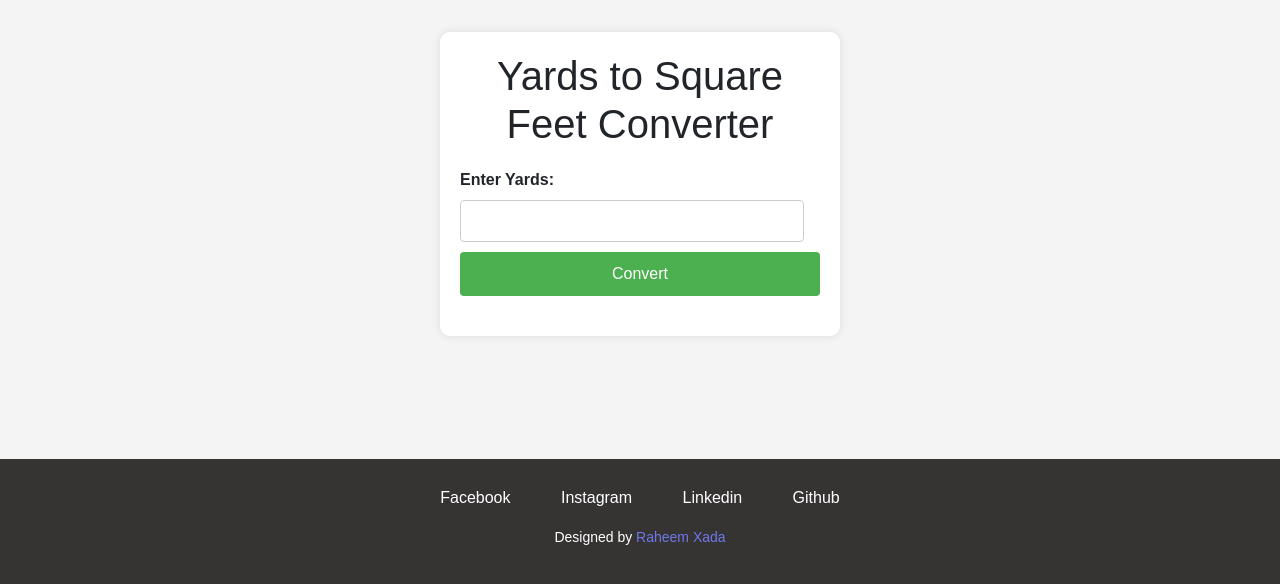
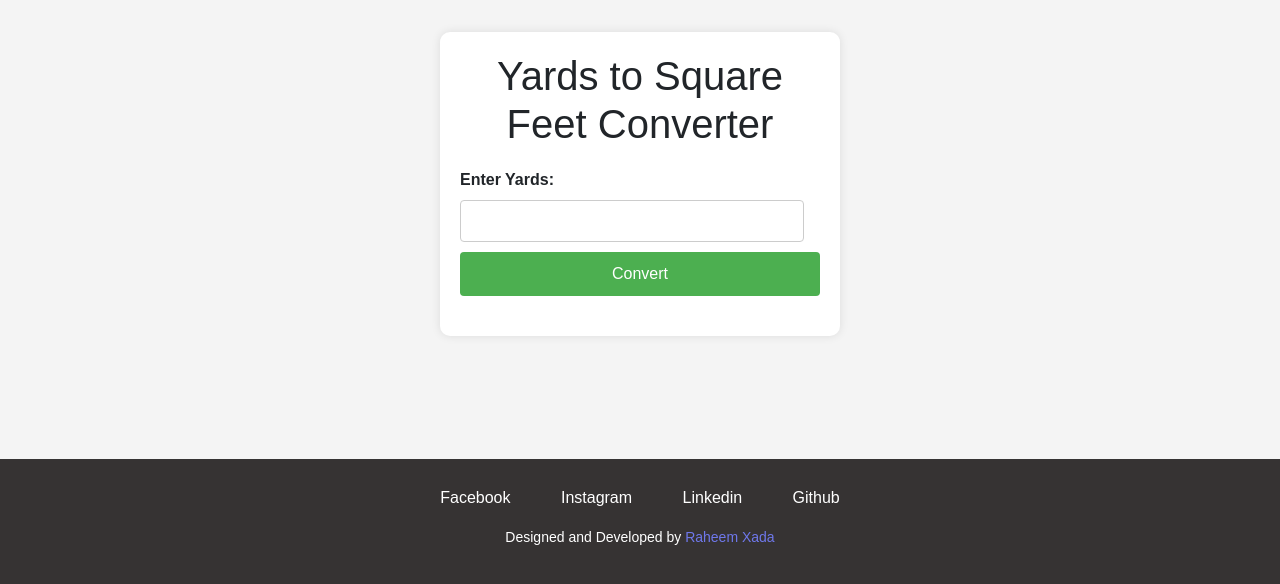
Before and after one commit to Coding-Scorpion/Yard-To-Square-Feet-Converter, a plain HTML site: page index.html in a window 1280 px wide. Shown: the part 216-800 px from the top of the page. Drawn offline with nearby package versions, Linux system fonts and the light colour scheme.

Commit message:
"first commit"

```diff
--- a/index.html
+++ b/index.html
@@ -25,7 +25,7 @@
             <a href="https://www.linkedin.com/in/raheemxada41" class="btn btn-link" target="_blank"><i class="bi bi-linkedin"></i>Linkedin</a>
             <a href="https://github.com/Coding-scorpion" class="btn btn-link" target="_blank"><i class="bi bi-github"></i>Github</a>
         </div>
-        <p class="footer-text">Designed by <a href="https://raheemxada.netlify.app/" target="_blank">Raheem Xada</a></p>
+        <p class="footer-text">Designed and Developed by <a href="https://raheemxada.netlify.app/" target="_blank">Raheem Xada</a></p>
     </footer>
 
     <script src="https://code.jquery.com/jquery-3.5.1.slim.min.js"></script>
```
